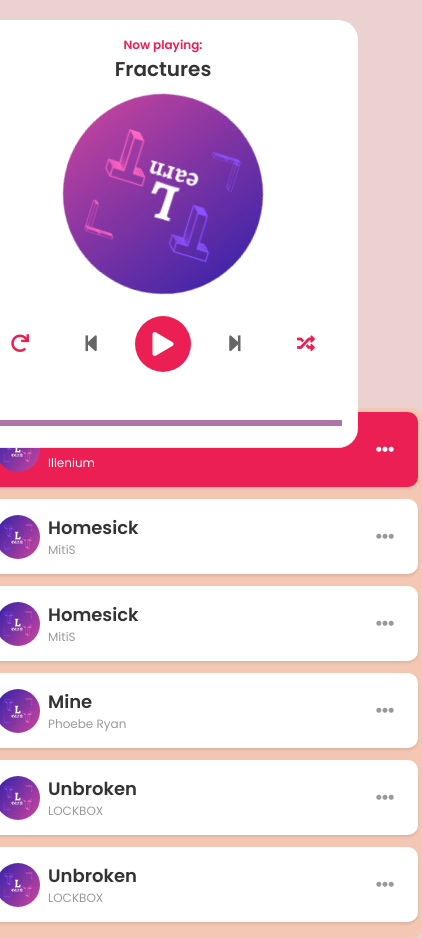
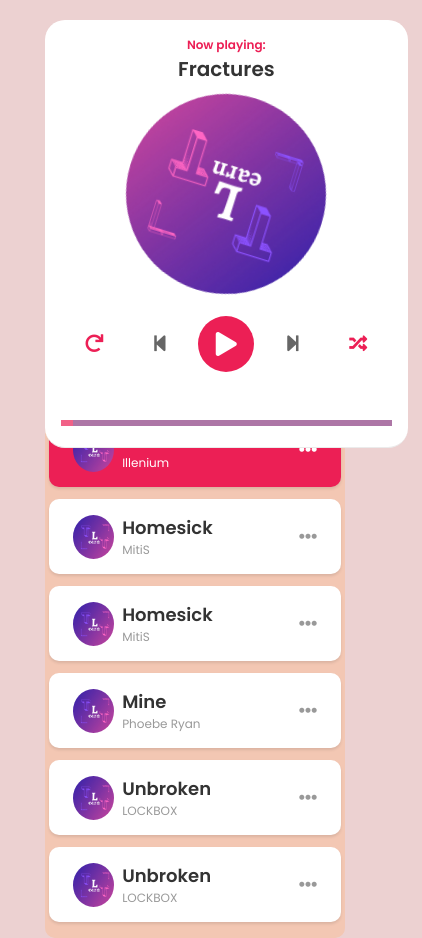
Before and after one commit to thanhlearntech/musicplayer_thanhlearntech, a plain HTML site: page index.html in a window 390 px wide. Shown: the whole page, 422 px wide, since content can reach past the window. Drawn offline with Linux system fonts and the light colour scheme.

Commit message:
Update style.css

```diff
--- a/style.css
+++ b/style.css
@@ -216,3 +216,17 @@
     }
 
   }
+
+@media screen and (max-width: 760px){
+    .playlist {
+      width: 300px;
+      justify-content: center;
+
+    }
+    .dashboard {
+      width: 93%;
+    }
+    .song .thumb {
+      width: 30%;
+    }
+  }
```
